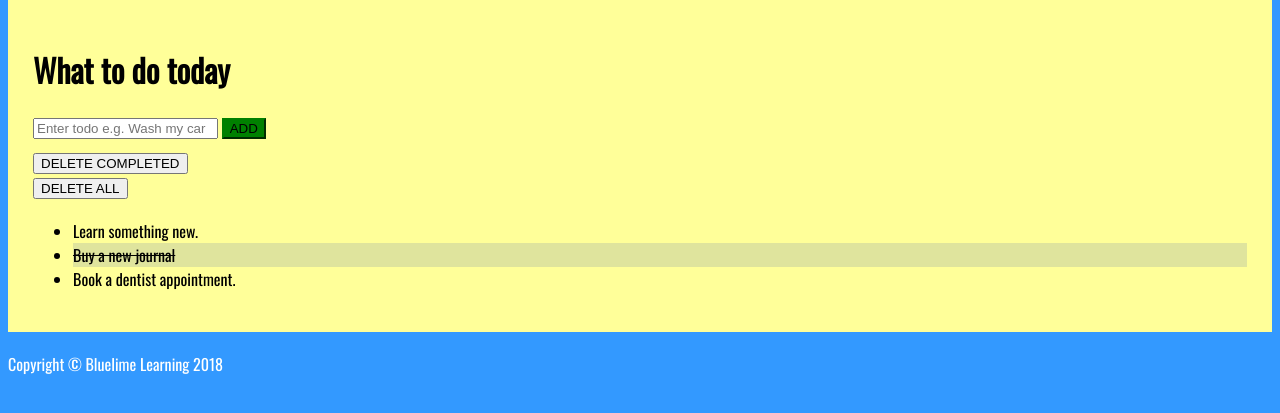
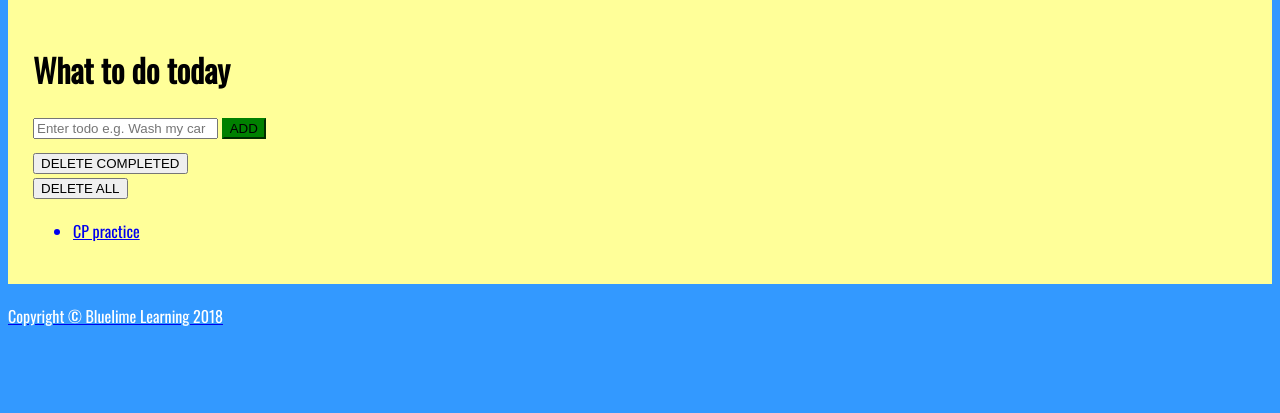
Before and after one commit to MasuraBegum/todoapp, a Django app: page / in a window 1280 px wide. Shown: the part 127-540 px from the top of the page. Run offline with Django 4.2, Linux system fonts and the light colour scheme; data comes from the database, SQL or seed files in the repository; both versions use the stored data as it was after the commit.

Commit message:
Displaying database items

```diff
--- a/todolist/templates/todolist/index.html
+++ b/todolist/templates/todolist/index.html
@@ -51,9 +51,13 @@
 					</div>
 
 					<ul class="list-group t20">
-						<li class="list-group-item">Learn something new.</li>
-						<li class="list-group-item todo-completed">Buy a new journal</li>
-						<li class="list-group-item">Book a dentist appointment.</li>
+						{% for todolist in todo_items %}
+							{% if todolist.completed %}
+							<li class="list-group-item todo-completed">{{todolist.text}}</li>
+							{% else %}
+							<a href="#"><li class="list-group-item">{{todolist.text}}</li>
+							{% endif %}
+						{% endfor %}
 					</ul>
 				</div>
 			</div>
--- a/todolist/views.py
+++ b/todolist/views.py
@@ -1,6 +1,10 @@
 from django.shortcuts import render
+
+from .models import Todolist
 
 # Create your views here.
 
 def index(request):
-    return render(request, 'todolist/index.html')
+    todo_items = Todolist.objects.order_by('id')
+    context = {'todo_items': todo_items}
+    return render(request, 'todolist/index.html', context)
```
Also changed, not shown: db.sqlite3.
